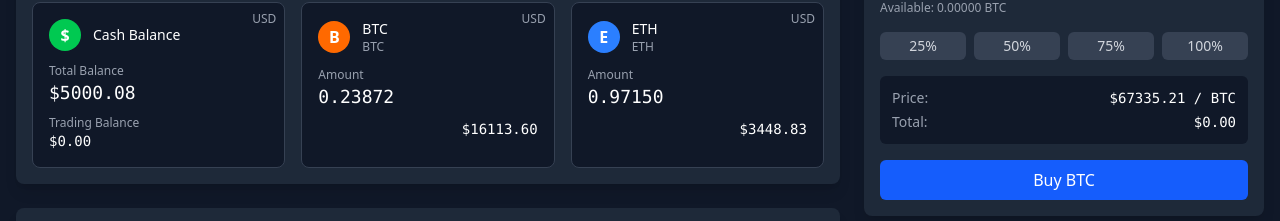
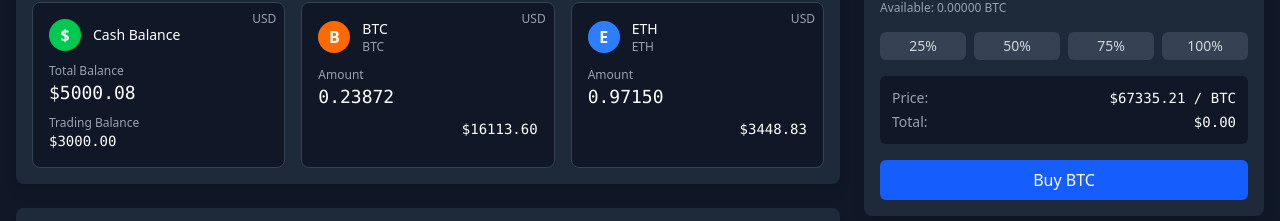
Before and after one commit to hakkm/ebanking-app-frontend-dep, an Angular app: page /crypto in a window 1280 px wide. Shown: the part 302-523 px from the top of the page. Built offline with nearby package versions, Linux system fonts and the light colour scheme.

Commit message:
fix tradingBalance missing

```diff
--- a/src/app/core/services/crypto.service.ts
+++ b/src/app/core/services/crypto.service.ts
@@ -12,6 +12,7 @@ export interface PortfolioItem {
   symbol: string;
   amount: number;
   value: number;
+  tradingBalance?: number;  // Optional field for cash items
 }
 
 export interface Transaction {
@@ -39,7 +40,7 @@ export class CryptoService {
   ];
 
   private portfolio: PortfolioItem[] = [
-    { type: 'cash', symbol: 'USD', amount: 5000.08, value: 5000.08 },
+    { type: 'cash', symbol: 'USD', amount: 5000.08, value: 5000.08, tradingBalance: 3000.00 },
     { type: 'crypto', symbol: 'BTC', amount: 0.23872, value: 16113.60 },
     { type: 'crypto', symbol: 'ETH', amount: 0.97150, value: 3448.83 }
   ];
--- a/src/app/features/crypto/components/portfolio-overview/portfolio-overview.component.html
+++ b/src/app/features/crypto/components/portfolio-overview/portfolio-overview.component.html
@@ -34,7 +34,7 @@
       <div *ngIf="item.type === 'cash'">
         <div class="text-xs text-gray-400">Trading Balance</div>
         <div class="text-sm font-mono">
-          ${{ (item.amount - item.value).toFixed(2) }}
+          ${{ item.tradingBalance?.toFixed(2) }}
         </div>
       </div>
 
--- a/src/app/features/crypto/components/portfolio-overview/portfolio-overview.component.ts
+++ b/src/app/features/crypto/components/portfolio-overview/portfolio-overview.component.ts
@@ -14,9 +14,8 @@ import { CommonModule } from '@angular/common';
 export class PortfolioOverviewComponent implements OnInit {
   portfolioItems: PortfolioItem[] = [];
   isLoading = true;
-
-  // For the progress bars
   totalPortfolioValue = 0;
+  tradingBalance = 0;
 
   constructor(private cryptoService: CryptoService) {}
 
@@ -30,6 +29,7 @@ export class PortfolioOverviewComponent implements OnInit {
       next: (portfolio) => {
         this.portfolioItems = portfolio;
         this.calculateTotalValue();
+        this.calculateTradingBalance();
         this.isLoading = false;
       },
       error: (err) => {
@@ -44,6 +44,16 @@ export class PortfolioOverviewComponent implements OnInit {
       (sum, item) => sum + item.value,
       0
     );
+  }
+
+  private calculateTradingBalance(): void {
+    const cashItem = this.portfolioItems.find(item => item.type === 'cash');
+    if (cashItem) {
+      const cryptoValue = this.portfolioItems
+        .filter(item => item.type === 'crypto')
+        .reduce((sum, item) => sum + item.value, 0);
+      this.tradingBalance = cashItem.amount - cryptoValue;
+    }
   }
 
   getIcon(symbol: string): string {
```
